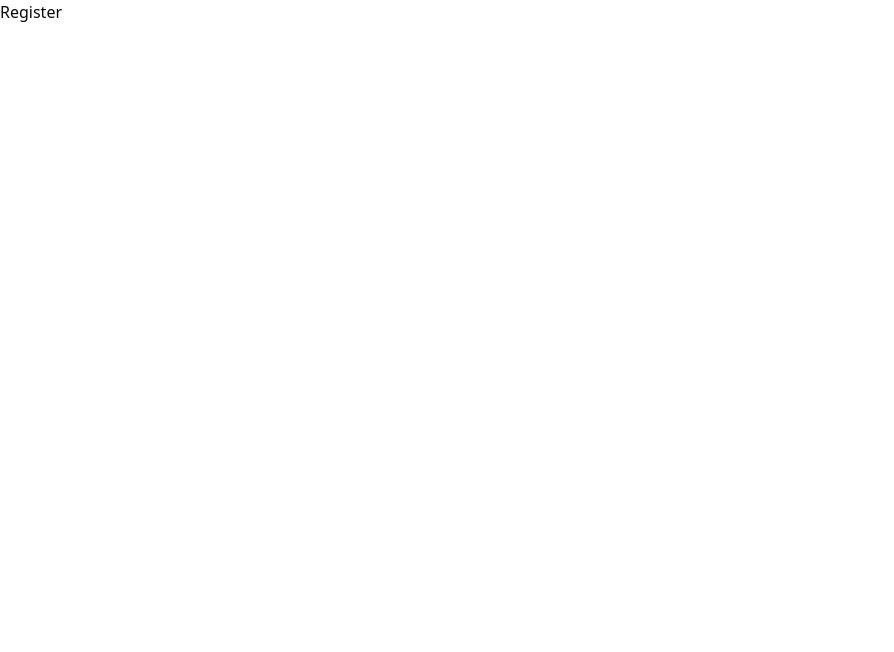
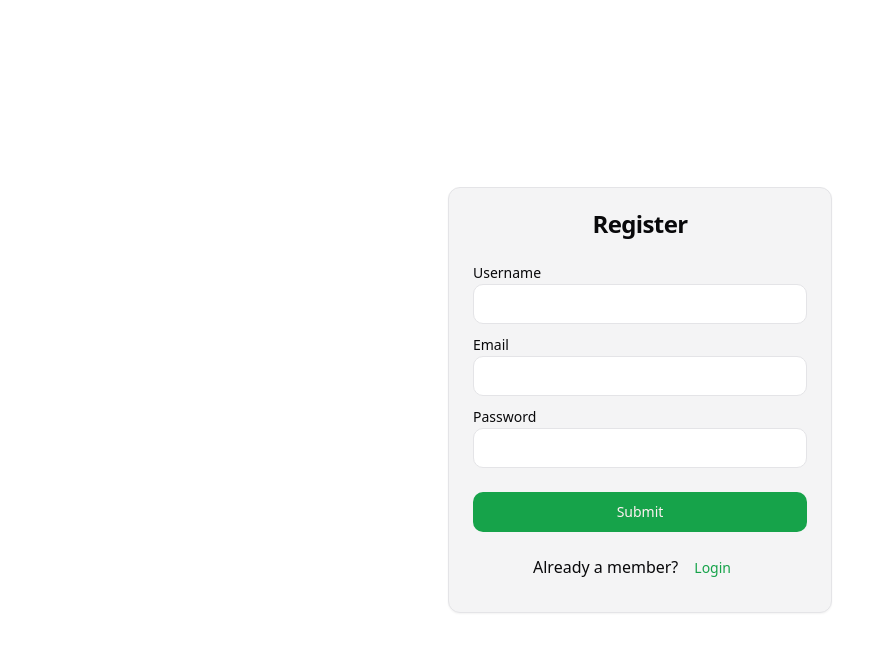
Before and after one commit to Siwi0w0/TypeScript-E-commerce-web, a React (Vite) app: page /register in a window 1280 px wide. Shown: the top 652 px of the page, without its empty margins (0-894 px from the left). Built offline with nearby package versions, Linux system fonts and the light colour scheme.

Commit message:
update register page - user request

```diff
--- a/src/App.tsx
+++ b/src/App.tsx
@@ -15,6 +15,9 @@
 import { loader as landingLoader } from './pages/Landing';
 import { loader as productsLoader } from './pages/Products';
 import { loader as singleProductLoader } from './pages/SingleProduct';
+
+//actions
+import {action as registerUser} from './pages/Register';
 
 
 const router = createBrowserRouter([
@@ -74,7 +77,8 @@
   {
     path:'/register',
     element: <Register />,
-    errorElement: <Error />
+    errorElement: <Error />,
+    action: registerUser
   }
 ]);
 
--- /dev/null
+++ b/src/components/SubmitBtn.tsx
@@ -0,0 +1,8 @@
+
+function SubmitBtn() {
+  return (
+    <div>Butotn</div>
+  )
+}
+
+export default SubmitBtn
--- a/src/components/index.ts
+++ b/src/components/index.ts
@@ -24,3 +24,4 @@
 export { default as SelectProductAmount } from './SelectProductAmount';
 export { default as CartTotals } from './CartTotals';
 export { default as CartItemsList } from './CartItemsList';
+export { default as SubmitBtn } from './SubmitBtn';
--- a/src/features/user/userSlice.ts
+++ b/src/features/user/userSlice.ts
@@ -1,12 +1,48 @@
 import { createSlice, PayloadAction } from '@reduxjs/toolkit';
+import {toast} from '@/components/ui/use-toast';
+import { get } from 'http';
 
-const initialState = {
-  name: 'user slice',
+export type User = {
+  username:string;
+  jwt:string;
+}
+
+type UserState = {
+  user:User | null
+}
+
+// check if user has logined
+const getUserFromLocalStorage = ():User | null => {
+  const user = localStorage.getItem('user');
+  if(!user) return null;
+  return JSON.parse(user);
+}
+
+const initialState:UserState = {
+  user:getUserFromLocalStorage()
 };
+
 const userSlice = createSlice({
   name: 'user',
   initialState,
-  reducers: {},
+  reducers: {
+    loginUser:(state, action:PayloadAction<User>)=>{
+      const user = action.payload;
+      state.user = user;
+      localStorage.setItem('user', JSON.stringify('user'))
+
+      if(user.username === 'demo user'){
+        toast({description: 'Welcome Guest User!'});
+        return;
+      }
+
+      toast({description:'Login successful'});
+    },
+    logoutUser:(state)=>{
+      state.user = null
+      localStorage.removeItem('user');
+    }
+  },
 });
 
 export default userSlice.reducer;
--- a/src/pages/Register.tsx
+++ b/src/pages/Register.tsx
@@ -1,8 +1,58 @@
-import React from 'react'
+import { ActionFunction, Form, Link, redirect } from 'react-router-dom';
+import { Card, CardHeader, CardContent, CardTitle } from '@/components/ui/card';
+import { Button } from '@/components/ui/button';
+import { SubmitBtn, FormInput } from '@/components';
+import { customFetch } from '@/utils';
+import { toast } from '@/components/ui/use-toast';
+import { AxiosError } from 'axios';
+import { log } from 'console';
+
+// action
+export const action:ActionFunction = async ({request}):Promise< Response | null> => {
+  const formData = await request.formData();
+  const data = Object.fromEntries(formData);
+  console.log(data);
+
+  try {
+    const result = await customFetch.post('./auth/local/register', data);
+    console.log(result);
+    toast({description:'Registered'});
+    return redirect('/login')
+  } catch(error) {
+    // console.log(error);
+    // special error message for axios error
+    const errorMsg = error instanceof AxiosError
+    ? error.response?.data.error.message
+    : 'Registratoin failed';
+    toast ({description:errorMsg})
+  }
+
+  return null;
+}
 
 function Register() {
   return (
-    <div>Register</div>
+    <section className='h-screen grid place-items-center'>
+      <Card className='w-96 bg-muted'>
+        <CardHeader>
+          <CardTitle className='text-center'>Register</CardTitle>
+        </CardHeader>
+        <CardContent>
+          <Form method='post'>
+            <FormInput type='text' name='username' />
+            <FormInput type='email' name='email' />
+            <FormInput type='password' name='password' />
+            <Button type='submit' variant='default' className='w-full mt-4'>Submit</Button>
+            <p className='text-center mt-4'>
+              Already a member?
+              <Button type='submit' asChild variant='link'>
+                <Link to='/login'>Login</Link>
+              </Button>
+            </p>
+          </Form>
+        </CardContent>
+      </Card>
+    </section>
   )
 }
 
```
